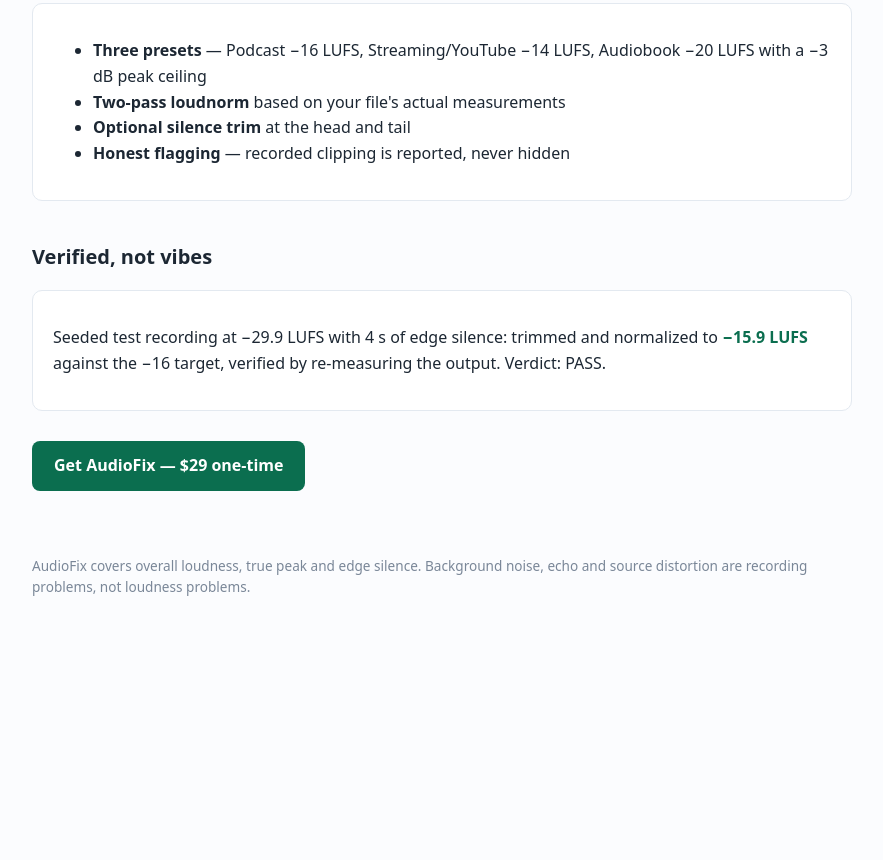
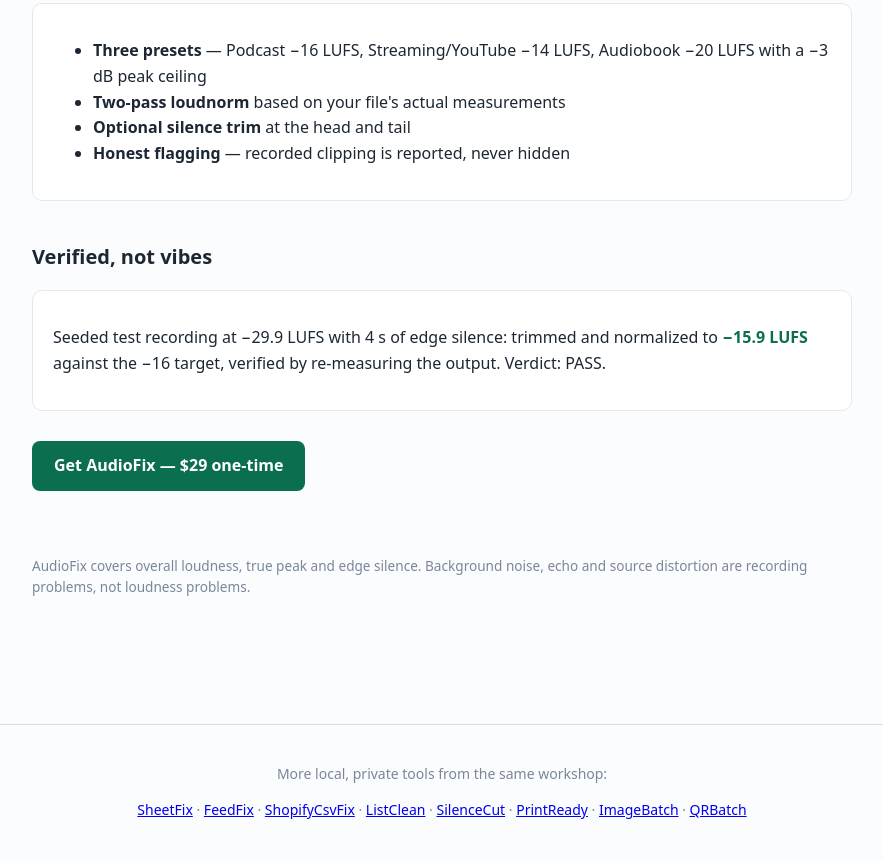
Before and after one commit to binbin7418-dotcom/audiofix, a plain HTML site: page docs/index.html in a window 1280 px wide. Shown: the part 456-1316 px from the top of the page, without its empty margins (198-1081 px from the left). Before the commit the page ends 1132 px from the top, so only its background shows below. Drawn offline with Linux system fonts and the light colour scheme.

Commit message:
Add cross-link footer for search discovery
Added footer with links to related tools.

```diff
--- a/docs/index.html
+++ b/docs/index.html
@@ -41,5 +41,5 @@
     <p>AudioFix covers overall loudness, true peak and edge silence. Background noise, echo and source distortion are recording problems, not loudness problems.</p>
   </footer>
 </div>
-</body>
+<footer style="margin-top:48px;padding:24px 0;border-top:1px solid #ddd;font-size:14px;text-align:center"><p>More local, private tools from the same workshop:</p><p><a href="https://binbin7418-dotcom.github.io/sheetfix/">SheetFix</a> · <a href="https://binbin7418-dotcom.github.io/feedfix/">FeedFix</a> · <a href="https://binbin7418-dotcom.github.io/shopifycsvfix/">ShopifyCsvFix</a> · <a href="https://binbin7418-dotcom.github.io/listclean/">ListClean</a> · <a href="https://binbin7418-dotcom.github.io/silencecut/">SilenceCut</a> · <a href="https://binbin7418-dotcom.github.io/printready/">PrintReady</a> · <a href="https://binbin7418-dotcom.github.io/imagebatch/">ImageBatch</a> · <a href="https://binbin7418-dotcom.github.io/qrbatch/">QRBatch</a></p></footer></body>
 </html>
```
